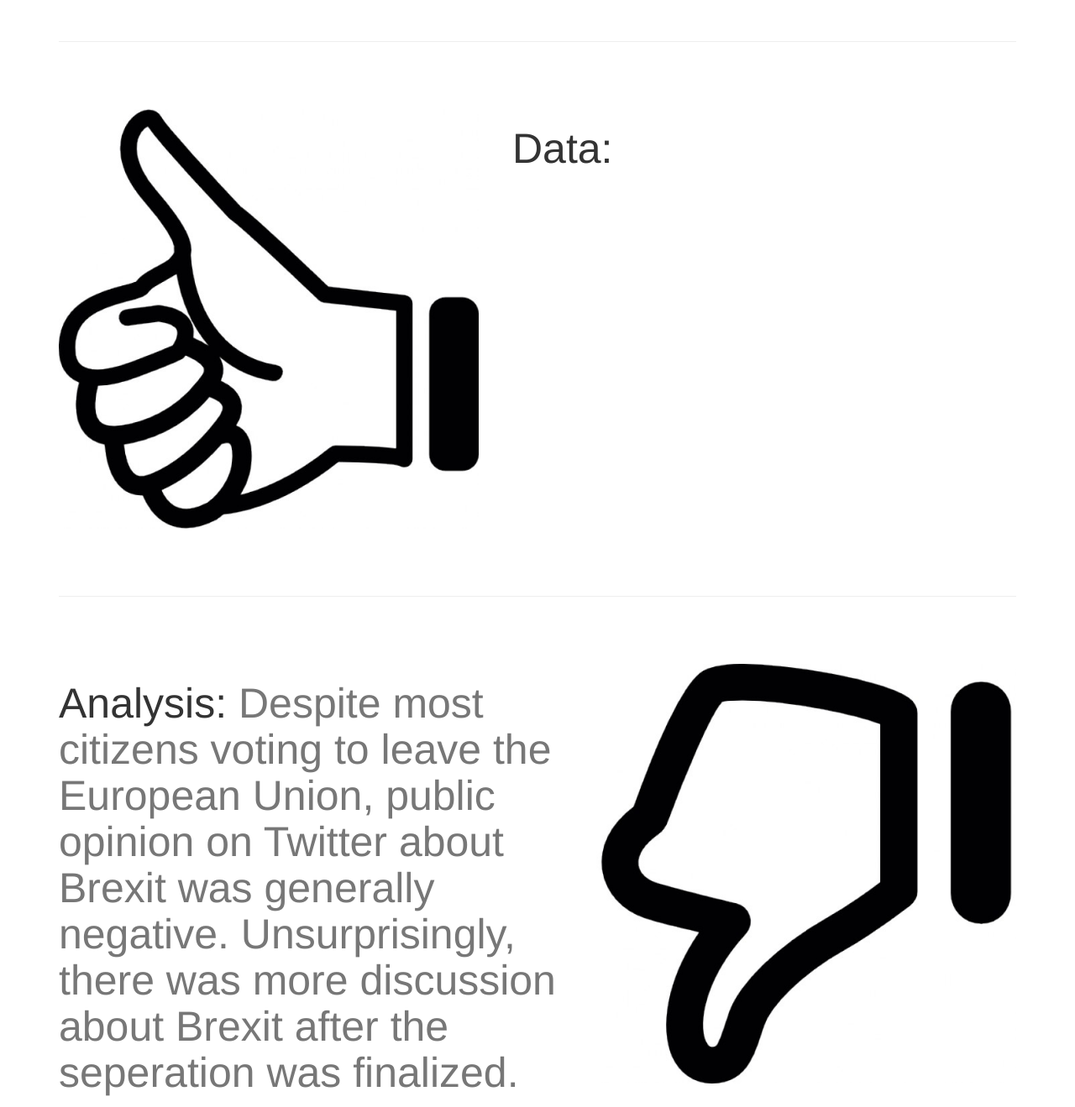
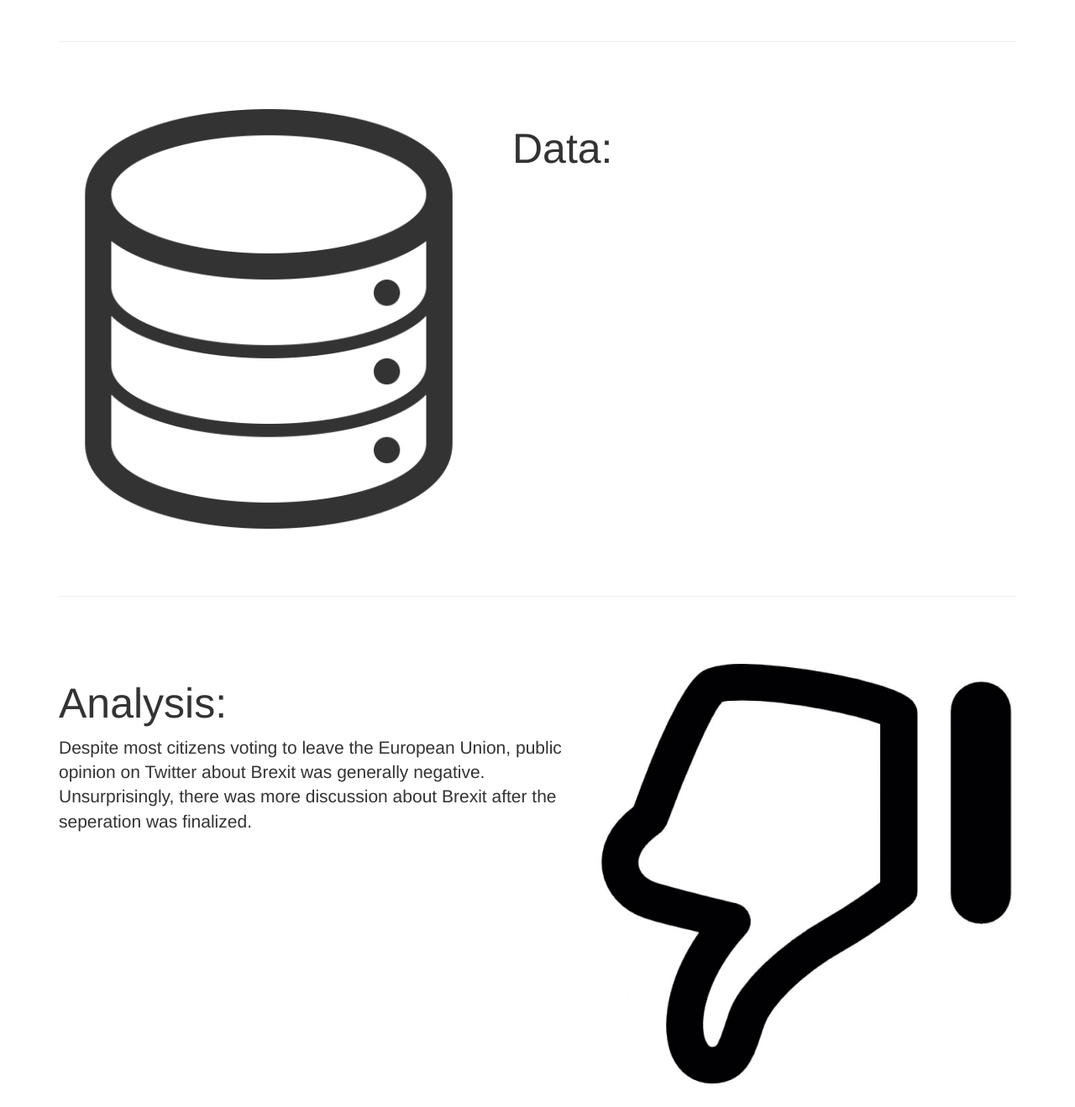
Before and after one commit to MiaoXiao/BrexitTweetAnalysis, a plain HTML site: page copy_index.html in a window 1280 px wide. Shown: the part 1260-2579 px from the top of the page at 84% size. Drawn offline with Linux system fonts and the light colour scheme.

Commit message:
analyze better

```diff
--- a/copy_index.html
+++ b/copy_index.html
@@ -61,7 +61,7 @@
 
         <!-- Second Featurette -->
         <div class="featurette" id="services">
-            <img class="featurette-image img-square img-responsive pull-left" src="images/pos.jpg" width="500" height="500" >
+            <img class="featurette-image img-square img-responsive pull-left" src="images/data.png" width="500" height="500" >
             <h2 class="featurette-heading">Data:
                 <span class='text-muted'></span>
             </h2>
@@ -74,9 +74,9 @@
         <div class="featurette" id="contact">
             <img class="featurette-image img-square img-responsive pull-right" src="images/neg.jpg" width="500" height="500">
             <h2 class="featurette-heading">Analysis:
-                <span class='text-muted'>Despite most citizens voting to leave the European Union, public opinion on Twitter about Brexit was generally negative. Unsurprisingly, there was more discussion about Brexit after the seperation was finalized. </span>
+                <span class='text-muted'></span>
             </h2>
-            <p class="lead"id='neg-desc'></p>
+            <p class="lead"id='neg-desc'>Despite most citizens voting to leave the European Union, public opinion on Twitter about Brexit was generally negative. Unsurprisingly, there was more discussion about Brexit after the seperation was finalized. </p>
         </div>
 
         <hr class="featurette-divider">
```
Also changed, not shown: index.html (+3 -3 lines), images/data.png (added).
